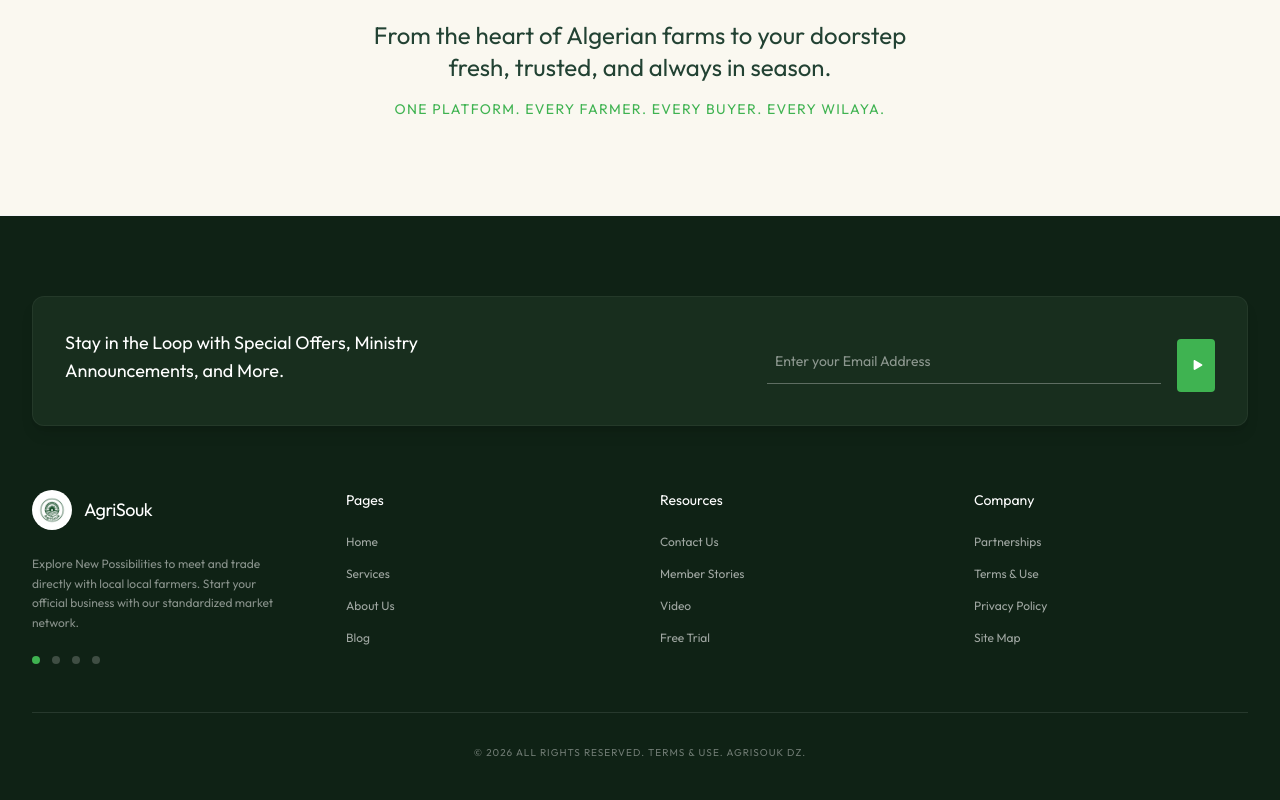
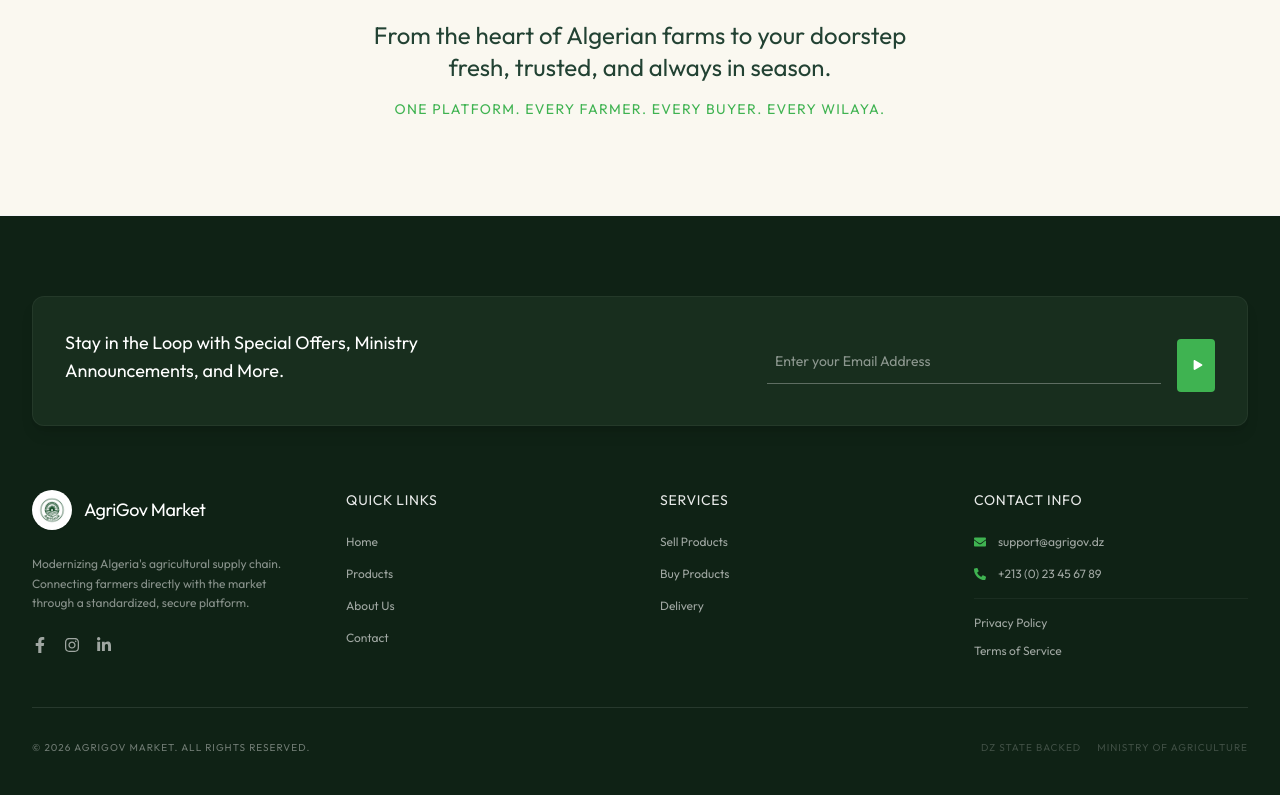
Before and after one commit to imenbenmessaoud-droid/AgriGovMarketVerF-, a React (Vite) app in the folder frontend/: page /farmer/orders in a window 1280 px wide. Shown: the part 1387-2187 px from the top of the page. Built offline with nearby package versions, Linux system fonts and the light colour scheme; no server answers.

Commit message:
Add new modification in BuyerDashboard

```diff
--- a/frontend/src/components/buyers/BuyerDashboard.jsx
+++ b/frontend/src/components/buyers/BuyerDashboard.jsx
@@ -511,8 +511,8 @@ const BuyerDashboard = () => {
       {/* Product Modal */}
       {selectedProduct && (
         <div className="fixed inset-0 z-50 flex items-center justify-center p-4 bg-black/70 backdrop-blur-sm animate-fadeIn">
-          <div className="bg-white rounded-3xl shadow-2xl max-w-4xl w-full flex flex-col md:flex-row overflow-hidden max-h-[90vh] animate-scaleUp">
-            <div className="w-full md:w-1/2 bg-gradient-to-br from-gray-50 to-gray-100 p-8 flex items-center justify-center overflow-hidden">
+          <div className="bg-white rounded-3xl shadow-2xl max-w-2xl w-full flex flex-col md:flex-row overflow-hidden max-h-[80vh] animate-scaleUp">
+            <div className="w-full md:w-1/2 bg-gradient-to-br from-gray-50 to-gray-100 p-6 flex items-center justify-center overflow-hidden">
               {selectedProduct.product_image ? (
                 <img
                   src={selectedProduct.product_image}
@@ -523,7 +523,7 @@ const BuyerDashboard = () => {
                 <FaLeaf className="text-green-200 text-9xl" />
               )}
             </div>
-            <div className="w-full md:w-1/2 p-8 overflow-y-auto">
+            <div className="w-full md:w-1/2 p-6 overflow-y-auto">
               <button onClick={() => setSelectedProduct(null)} className="float-right w-8 h-8 rounded-full bg-gray-100 flex items-center justify-center hover:bg-gray-200 transition-colors">
                 <FaTimes className="text-gray-500 text-sm" />
               </button>
--- a/frontend/src/components/common/Footer.jsx
+++ b/frontend/src/components/common/Footer.jsx
@@ -1,6 +1,6 @@
 import React from 'react';
 import { Link } from 'react-router-dom';
-import { FaPlay } from 'react-icons/fa';
+import { FaPlay, FaFacebookF, FaInstagram, FaLinkedinIn, FaEnvelope, FaPhoneAlt } from 'react-icons/fa';
 import logoImg from '../../assets/logo_main.png';
 
 const Footer = () => {
@@ -47,57 +47,67 @@ const Footer = () => {
                   {/* Brand */}
                   <div className="md:col-span-1">
                      <Link to="/" className="flex items-center space-x-3 text-white mb-6 group">
-                        <div className="w-10 h-10 bg-white rounded-full flex items-center justify-center overflow-hidden">
-                           <img src={logoImg} alt="AgriSouk" className="w-7 h-7 object-contain" />
+                        <div className="w-10 h-10 bg-white rounded-full flex items-center justify-center overflow-hidden shadow-sm">
+                           <img src={logoImg} alt="AgriGov Market" className="w-7 h-7 object-contain" />
                         </div>
-                        <span className="font-normal text-lg tracking-tight">AgriSouk</span>
+                        <span className="font-normal text-lg tracking-tight">AgriGov Market</span>
                      </Link>
                      <p className="text-xs text-white/50 leading-relaxed font-normal mb-6 pe-4">
-                        Explore New Possibilities to meet and trade directly with local local farmers. Start your official business with our standardized market network.
+                        Modernizing Algeria's agricultural supply chain. Connecting farmers directly with the market through a standardized, secure platform.
                      </p>
-                     <div className="flex space-x-3 text-white/50">
-                        <span className="w-2 h-2 rounded-full bg-solum-green"></span>
-                        <span className="w-2 h-2 rounded-full bg-white/20"></span>
-                        <span className="w-2 h-2 rounded-full bg-white/20"></span>
-                        <span className="w-2 h-2 rounded-full bg-white/20"></span>
+                     <div className="flex space-x-4 text-white/60">
+                        <a href="https://facebook.com" target="_blank" rel="noopener noreferrer" className="hover:text-solum-green transition-colors"><FaFacebookF size={16} /></a>
+                        <a href="https://instagram.com" target="_blank" rel="noopener noreferrer" className="hover:text-solum-green transition-colors"><FaInstagram size={16} /></a>
+                        <a href="https://linkedin.com" target="_blank" rel="noopener noreferrer" className="hover:text-solum-green transition-colors"><FaLinkedinIn size={16} /></a>
                      </div>
                   </div>
 
                   {/* Menus */}
                   <div>
-                     <h4 className="font-normal mb-6 text-sm">Pages</h4>
+                     <h4 className="font-normal mb-6 text-sm uppercase tracking-wider text-white/90">Quick Links</h4>
                      <ul className="space-y-4 text-xs font-normal text-white/60">
                         <li><Link to="/" className="hover:text-solum-green transition-colors">Home</Link></li>
-                        <li><Link to="/transporter" className="hover:text-solum-green transition-colors">Services</Link></li>
+                        <li><Link to="/buyer" className="hover:text-solum-green transition-colors">Products</Link></li>
                         <li><Link to="/about" className="hover:text-solum-green transition-colors">About Us</Link></li>
-                        <li><Link to="/ministry/stats" className="hover:text-solum-green transition-colors">Blog</Link></li>
+                        <li><Link to="/contact" className="hover:text-solum-green transition-colors">Contact</Link></li>
                      </ul>
                   </div>
 
                   <div>
-                     <h4 className="font-normal mb-6 text-sm">Resources</h4>
+                     <h4 className="font-normal mb-6 text-sm uppercase tracking-wider text-white/90">Services</h4>
                      <ul className="space-y-4 text-xs font-normal text-white/60">
-                        <li><Link to="/contact" className="hover:text-solum-green transition-colors">Contact Us</Link></li>
-                        <li><Link to="/farmer" className="hover:text-solum-green transition-colors">Member Stories</Link></li>
-                        <li><Link to="/video" className="hover:text-solum-green transition-colors">Video</Link></li>
-                        <li><Link to="/login" className="hover:text-solum-green transition-colors">Free Trial</Link></li>
+                        <li><Link to="/farmer/products" className="hover:text-solum-green transition-colors">Sell Products</Link></li>
+                        <li><Link to="/buyer/products" className="hover:text-solum-green transition-colors">Buy Products</Link></li>
+                        <li><Link to="/transporter" className="hover:text-solum-green transition-colors">Delivery</Link></li>
                      </ul>
                   </div>
 
                   <div>
-                     <h4 className="font-normal mb-6 text-sm">Company</h4>
+                     <h4 className="font-normal mb-6 text-sm uppercase tracking-wider text-white/90">Contact Info</h4>
                      <ul className="space-y-4 text-xs font-normal text-white/60">
-                        <li><Link to="/partners" className="hover:text-solum-green transition-colors">Partnerships</Link></li>
-                        <li><Link to="/terms" className="hover:text-solum-green transition-colors">Terms & Use</Link></li>
-                        <li><Link to="/privacy" className="hover:text-solum-green transition-colors">Privacy Policy</Link></li>
-                        <li><Link to="/sitemap" className="hover:text-solum-green transition-colors">Site Map</Link></li>
+                        <li className="flex items-center gap-3">
+                           <FaEnvelope className="text-solum-green" />
+                           <span>support@agrigov.dz</span>
+                        </li>
+                        <li className="flex items-center gap-3">
+                           <FaPhoneAlt className="text-solum-green" />
+                           <span>+213 (0) 23 45 67 89</span>
+                        </li>
+                        <li className="pt-4 mt-4 border-t border-white/5">
+                           <Link to="/privacy" className="hover:text-solum-green transition-colors block mb-3">Privacy Policy</Link>
+                           <Link to="/terms" className="hover:text-solum-green transition-colors block">Terms of Service</Link>
+                        </li>
                      </ul>
                   </div>
 
                </div>
 
-               <div className="text-center text-[10px] uppercase tracking-widest text-white/40 font-normal">
-                  &copy; 2026 All Rights Reserved. Terms & Use. AgriSouk Dz.
+               <div className="flex flex-col md:flex-row justify-between items-center gap-4 text-[10px] uppercase tracking-widest text-white/40 font-normal">
+                  <p>&copy; 2026 AgriGov Market. All Rights Reserved.</p>
+                  <p className="flex gap-4">
+                     <span className="text-white/20">DZ STATE BACKED</span>
+                     <span className="text-white/20">MINISTRY OF AGRICULTURE</span>
+                  </p>
                </div>
             </div>
          </footer>
--- a/frontend/src/components/common/Header.jsx
+++ b/frontend/src/components/common/Header.jsx
@@ -59,6 +59,8 @@ const Header = () => {
         navigate('/ministry/users');
       } else if (notif.notification_type === 'system' && isMinistryPath) {
         navigate('/ministry/users');
+      } else if (isFarmerPath) {
+        navigate('/farmer/dashboard');
       }
     } catch (error) {
       console.error('Error handling notification click:', error);
@@ -242,7 +244,7 @@ const Header = () => {
               </button>
             )}
 
-            {(isTransporterPath || isMinistryPath) && (
+            {(isTransporterPath || isMinistryPath || isFarmerPath) && (
               <div className="relative">
                 <button
                   onClick={() => setIsNotificationsOpen(!isNotificationsOpen)}
@@ -308,7 +310,7 @@ const Header = () => {
                     </div>
                     <div className="p-3 bg-gray-50 text-center border-t border-gray-100">
                       <button
-                        onClick={() => navigate(isTransporterPath ? '/transporter/hub' : isMinistryPath ? '/ministry/users' : '/notifications')}
+                        onClick={() => navigate(isTransporterPath ? '/transporter/hub' : isMinistryPath ? '/ministry/users' : isFarmerPath ? '/farmer/dashboard' : '/notifications')}
                         className="text-[11px] text-gray-600 font-normal hover:text-gray-800 transition-colors"
                       >
                         View All Notifications
```
